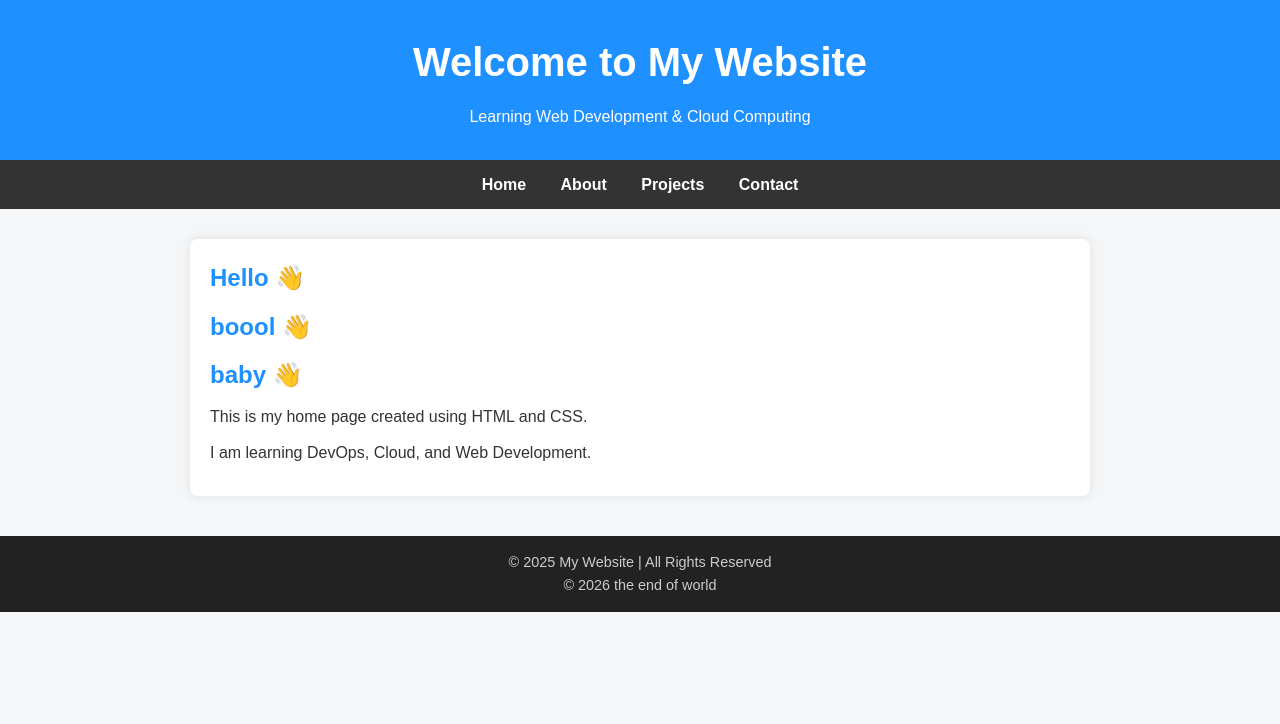
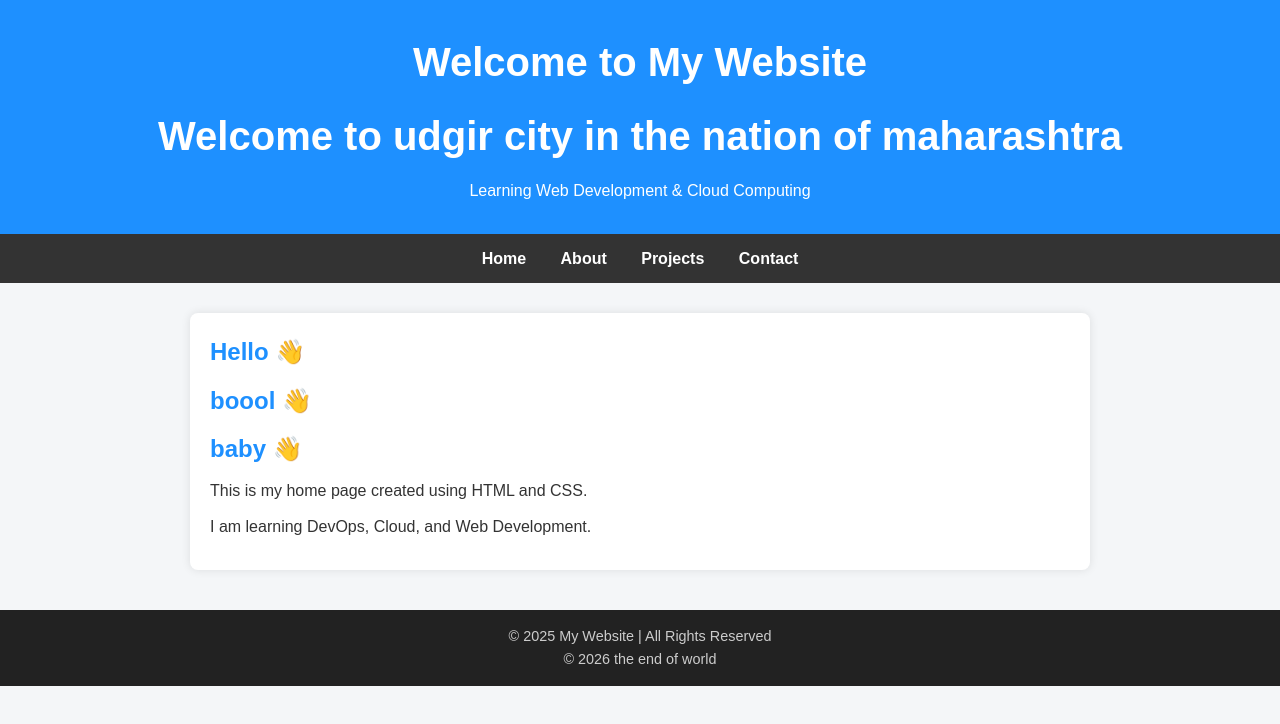
Before and after one commit to Arunjadhav9890/gira, a plain HTML site: page index.html in a window 1280 px wide. Drawn offline with Linux system fonts and the light colour scheme.

Commit message:
change h1

```diff
--- a/index.html
+++ b/index.html
@@ -9,6 +9,7 @@
 
     <header>
         <h1>Welcome to My Website</h1>
+        <h1>Welcome to udgir city in the nation of maharashtra</h1>
         <p>Learning Web Development & Cloud Computing</p>
     </header>
 
```
